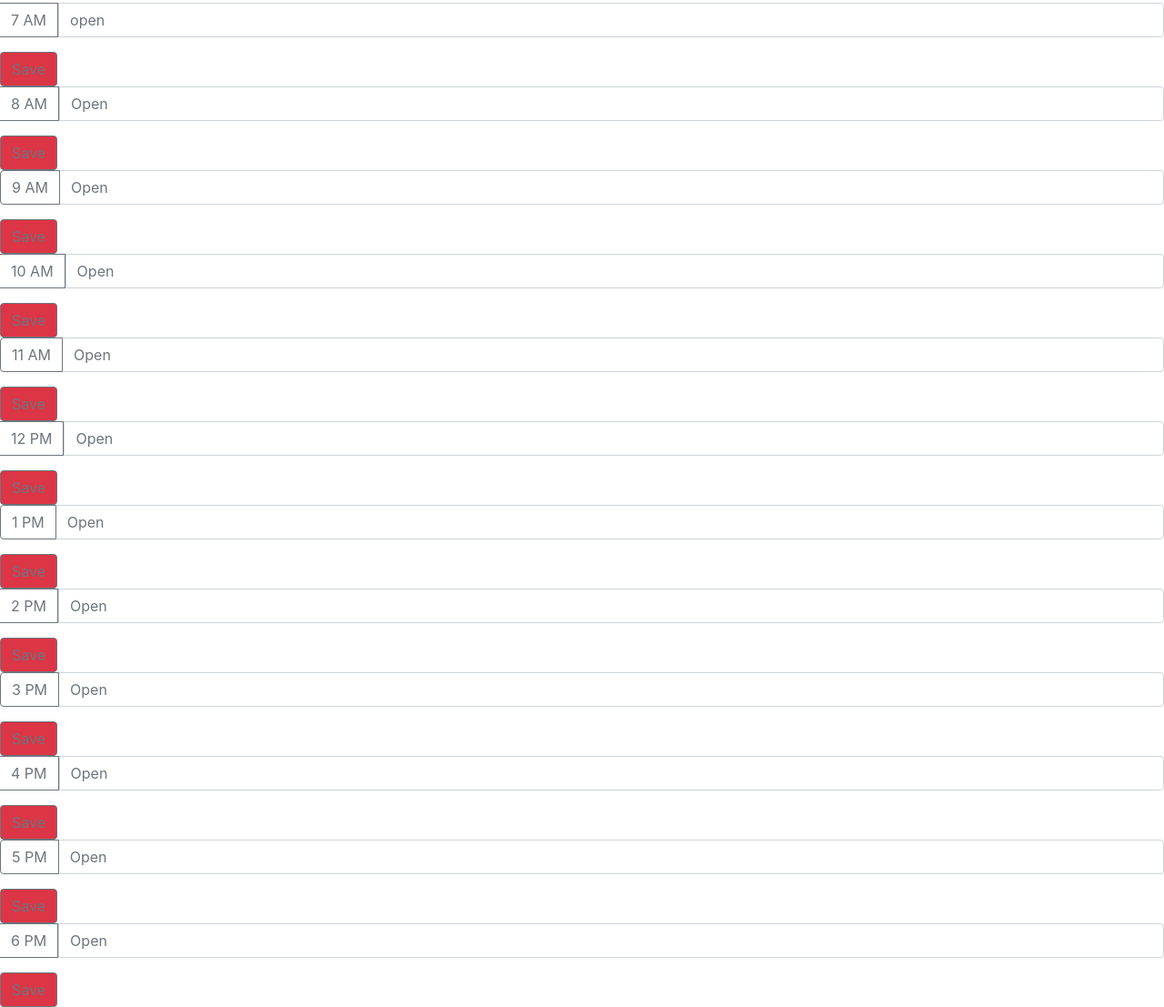
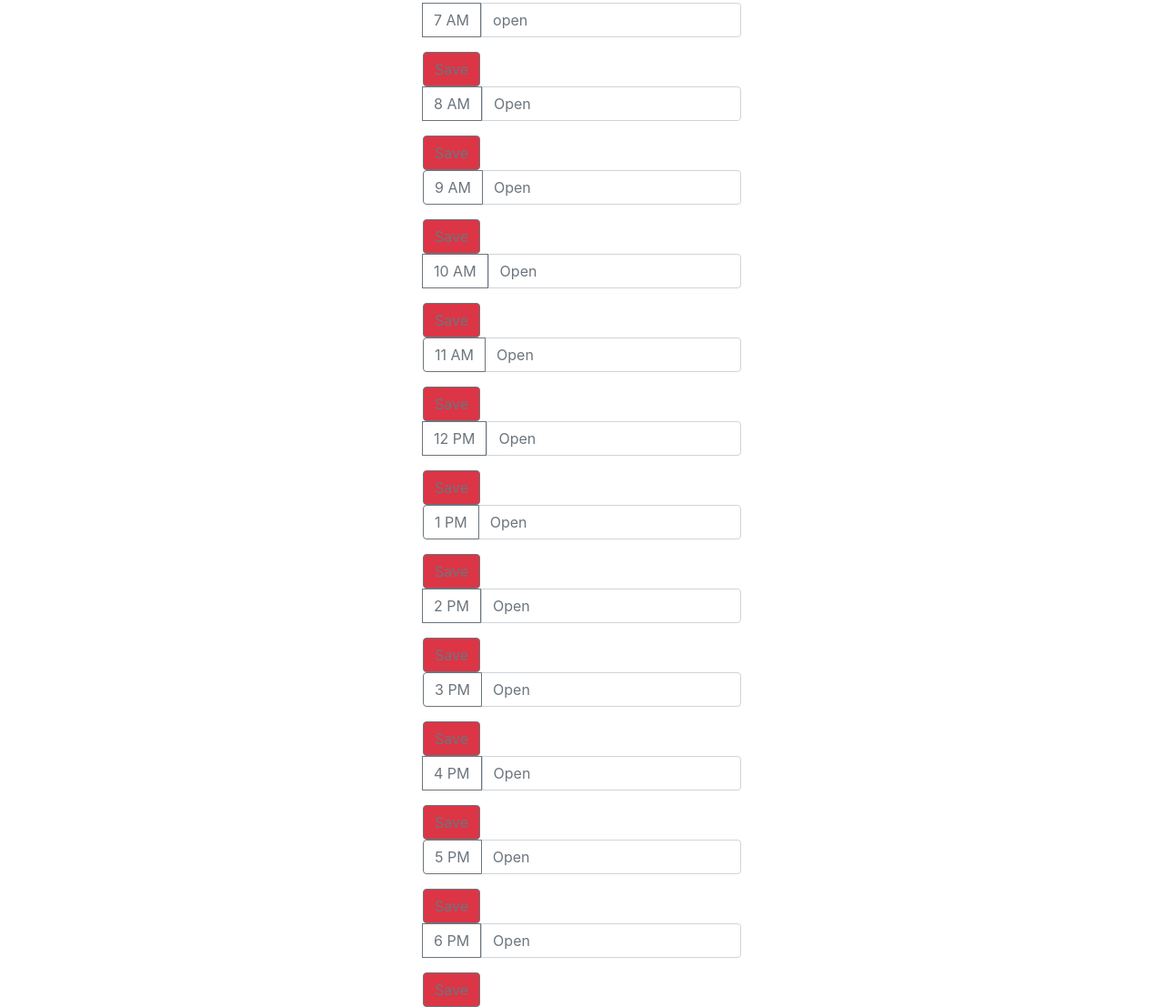
Before and after one commit to cjmendez26/dayPlanner, a plain HTML site: page hw5.html in a window 1280 px wide. Shown: the part 313-1420 px from the top of the page at 91% size. Drawn offline with nearby package versions, Linux system fonts and the light colour scheme.

Commit message:
fixing the code

```diff
--- a/hw5.html
+++ b/hw5.html
@@ -8,7 +8,8 @@
 
     <!--stylesheets-->
     <link rel="stylesheet" href="hw5.css">
-<link rel="stylesheet" href="https://stackpath.bootstrapcdn.com/bootstrap/4.3.1/css/bootstrap.min.css" integrity="sha384-ggOyR0iXCbMQv3Xipma34MD+dH/1fQ784/j6cY/iJTQUOhcWr7x9JvoRxT2MZw1T" crossorigin="anonymous">
+    <link rel="stylesheet" href="https://stackpath.bootstrapcdn.com/bootstrap/4.3.1/css/bootstrap.min.css"
+        integrity="sha384-ggOyR0iXCbMQv3Xipma34MD+dH/1fQ784/j6cY/iJTQUOhcWr7x9JvoRxT2MZw1T" crossorigin="anonymous">
     <script type="text/javascript" src="hw5.js"></script>
     <title>Calender</title>
 
@@ -17,154 +18,277 @@
 <body onLoad="renderTimer();">
     <!--main header-->
     <div class="jumbotron bg-info">
-        <h1 class="display-4"><center>Planner</center></h1>
-        <p class="lead"><center>Hourly Workday Planner</center></p>
+        <h1 class="display-4">
+            <center>Planner</center>
+        </h1>
+        <p class="lead">
+            <center>Hourly Workday Planner</center>
+        </p>
         <hr class="my-4">
         <!--the time/date should be displayed here-->
         <div id="clockDisplay" class="container"></div>
     </div>
     <!--the sots for inputting info and button for saving info -->
+    <div class="container">
+        <div class="row">
+          <div class="col-sm">
+        </div>
+        <div class="col-sm">
     <div class="input-group mb-3">
         <div class="input-group-append">
             <button class="btn btn-outline-secondary" type="button" id="button-addon1">7 AM
             </button>
         </div>
-            <input type="text" class="form-control" placeholder="open" aria-label="Recipient's username" aria-describedby="button-addon2">
+        <input type="text" class="form-control" placeholder="open" aria-label="Recipient's username"
+            aria-describedby="button-addon2">
     </div>
     <button class="btn bg-danger btn-outline-secondary" type="button" id="button-addon2">Save
     </button>
     </div>
+    <div class="col-sm">
+    </div>
+    </div>
     </div>
 
+
+    <div class="container">
+        <div class="row">
+          <div class="col-sm">
+        </div>
+        <div class="col-sm">
     <div class="input-group mb-3">
         <div class="input-group-append">
             <button class="btn btn-outline-secondary" type="button" id="button-addon1">8 AM
             </button>
         </div>
-            <input type="text" class="form-control" placeholder="Open" aria-label="Recipient's username" aria-describedby="button-addon2">
+        <input type="text" class="form-control" placeholder="Open" aria-label="Recipient's username"
+            aria-describedby="button-addon2">
     </div>
     <button class="btn bg-danger btn-outline-secondary" type="button" id="button-addon2">Save
     </button>
     </div>
+    <div class="col-sm">
+    </div>
+    </div>
     </div>
 
+
+    <div class="container">
+        <div class="row">
+          <div class="col-sm">
+        </div>
+        <div class="col-sm">
     <div class="input-group mb-3">
         <div class="input-group-prepend">
             <button class="btn btn-outline-secondary" type="button" id="button-addon1">9 AM
             </button>
         </div>
-            <input type="text" class="form-control" placeholder="Open" aria-label="Example text with button addon" aria-describedby="button-addon1">
+        <input type="text" class="form-control" placeholder="Open" aria-label="Example text with button addon"
+            aria-describedby="button-addon1">
     </div>
     <button class="btn bg-danger btn-outline-secondary" type="button" id="button-addon2">Save
     </button>
     </div>
+    <div class="col-sm">
+    </div>
+    </div>
     </div>
 
+
+     <div class="container">
+        <div class="row">
+          <div class="col-sm">
+        </div>
+        <div class="col-sm">
     <div class="input-group mb-3">
         <div class="input-group-append">
             <button class="btn btn-outline-secondary" type="button" id="button-addon1">10 AM
             </button>
         </div>
-            <input type="text" class="form-control" placeholder="Open" aria-label="Recipient's username" aria-describedby="button-addon2">
+        <input type="text" class="form-control" placeholder="Open" aria-label="Recipient's username"
+            aria-describedby="button-addon2">
     </div>
     <button class="btn bg-danger btn-outline-secondary" type="button" id="button-addon2">Save
     </button>
     </div>
+    <div class="col-sm">
+    </div>
+    </div>
     </div>
 
+
+    <div class="container">
+        <div class="row">
+          <div class="col-sm">
+        </div>
+        <div class="col-sm">
     <div class="input-group mb-3">
         <div class="input-group-prepend">
             <button class="btn btn-outline-secondary" type="button" id="button-addon1">11 AM
             </button>
         </div>
-            <input type="text" class="form-control" placeholder="Open" aria-label="Example text with button addon" aria-describedby="button-addon1">
+        <input type="text" class="form-control" placeholder="Open" aria-label="Example text with button addon"
+            aria-describedby="button-addon1">
     </div>
     <button class="btn bg-danger btn-outline-secondary" type="button" id="button-addon2">Save
     </button>
     </div>
+    <div class="col-sm">
+    </div>
+    </div>
     </div>
 
+
+    <div class="container">
+        <div class="row">
+          <div class="col-sm">
+        </div>
+        <div class="col-sm">
     <div class="input-group mb-3">
         <div class="input-group-append">
             <button class="btn btn-outline-secondary" type="button" id="button-addon1">12 PM
             </button>
         </div>
-            <input type="text" class="form-control" placeholder="Open" aria-label="Recipient's username" aria-describedby="button-addon2">
+        <input type="text" class="form-control" placeholder="Open" aria-label="Recipient's username"
+            aria-describedby="button-addon2">
     </div>
     <button class="btn bg-danger btn-outline-secondary" type="button" id="button-addon2">Save
     </button>
     </div>
+    <div class="col-sm">
+    </div>
+    </div>
     </div>
 
+
+    <div class="container">
+        <div class="row">
+          <div class="col-sm">
+        </div>
+        <div class="col-sm">
     <div class="input-group mb-3">
         <div class="input-group-prepend">
             <button class="btn btn-outline-secondary" type="button" id="button-addon1">1 PM
             </button>
         </div>
-            <input type="text" class="form-control" placeholder="Open" aria-label="Example text with button addon" aria-describedby="button-addon1">
+        <input type="text" class="form-control" placeholder="Open" aria-label="Example text with button addon"
+            aria-describedby="button-addon1">
     </div>
     <button class="btn bg-danger btn-outline-secondary" type="button" id="button-addon2">Save
     </button>
     </div>
+    <div class="col-sm">
+    </div>
+    </div>
     </div>
 
+
+    <div class="container">
+        <div class="row">
+          <div class="col-sm">
+        </div>
+        <div class="col-sm">
     <div class="input-group mb-3">
         <div class="input-group-append">
             <button class="btn btn-outline-secondary" type="button" id="button-addon1">2 PM
             </button>
         </div>
-            <input type="text" class="form-control" placeholder="Open" aria-label="Recipient's username" aria-describedby="button-addon2">
+        <input type="text" class="form-control" placeholder="Open" aria-label="Recipient's username"
+            aria-describedby="button-addon2">
     </div>
     <button class="btn bg-danger btn-outline-secondary" type="button" id="button-addon2">Save
     </button>
     </div>
+    <div class="col-sm">
+    </div>
+    </div>
     </div>
 
+
+    <div class="container">
+        <div class="row">
+          <div class="col-sm">
+        </div>
+        <div class="col-sm">
     <div class="input-group mb-3">
         <div class="input-group-prepend">
             <button class="btn btn-outline-secondary" type="button" id="button-addon1">3 PM
             </button>
         </div>
-            <input type="text" class="form-control" placeholder="Open" aria-label="Example text with button addon" aria-describedby="button-addon1">
+        <input type="text" class="form-control" placeholder="Open" aria-label="Example text with button addon"
+            aria-describedby="button-addon1">
     </div>
     <button class="btn bg-danger btn-outline-secondary" type="button" id="button-addon2">Save
     </button>
     </div>
+    <div class="col-sm">
+    </div>
+    </div>
     </div>
 
+
+    <div class="container">
+        <div class="row">
+          <div class="col-sm">
+        </div>
+        <div class="col-sm">
     <div class="input-group mb-3">
         <div class="input-group-append">
             <button class="btn btn-outline-secondary" type="button" id="button-addon1">4 PM
             </button>
         </div>
-            <input type="text" class="form-control" placeholder="Open" aria-label="Recipient's username" aria-describedby="button-addon2">
+        <input type="text" class="form-control" placeholder="Open" aria-label="Recipient's username"
+            aria-describedby="button-addon2">
     </div>
     <button class="btn bg-danger btn-outline-secondary" type="button" id="button-addon2">Save
     </button>
     </div>
+    <div class="col-sm">
+    </div>
+    </div>
     </div>
 
+
+    <div class="container">
+        <div class="row">
+          <div class="col-sm">
+        </div>
+        <div class="col-sm">
     <div class="input-group mb-3">
         <div class="input-group-prepend">
             <button class="btn btn-outline-secondary" type="button" id="button-addon1">5 PM
             </button>
         </div>
-            <input type="text" class="form-control" placeholder="Open" aria-label="Example text with button addon" aria-describedby="button-addon1">
+        <input type="text" class="form-control" placeholder="Open" aria-label="Example text with button addon"
+            aria-describedby="button-addon1">
     </div>
     <button class="btn bg-danger btn-outline-secondary" type="button" id="button-addon2">Save
     </button>
     </div>
+    <div class="col-sm">
+    </div>
+    </div>
     </div>
 
+
+    <div class="container">
+        <div class="row">
+          <div class="col-sm">
+        </div>
+        <div class="col-sm">
     <div class="input-group mb-3">
         <div class="input-group-append">
             <button class="btn btn-outline-secondary" type="button" id="button-addon1">6 PM
             </button>
         </div>
-            <input type="text" class="form-control" placeholder="Open" aria-label="Recipient's username" aria-describedby="button-addon2">
+        <input type="text" class="form-control" placeholder="Open" aria-label="Recipient's username"
+            aria-describedby="button-addon2">
     </div>
     <button class="btn bg-danger btn-outline-secondary" type="button" id="button-addon2">Save
     </button>
+    </div>
+    <div class="col-sm">
+    </div>
     </div>
     </div>
 
@@ -172,8 +296,15 @@
 
 
 
-    <script src="https://code.jquery.com/jquery-3.3.1.slim.min.js" integrity="sha384-q8i/X+965DzO0rT7abK41JStQIAqVgRVzpbzo5smXKp4YfRvH+8abtTE1Pi6jizo" crossorigin="anonymous"></script>
-    <script src="https://cdnjs.cloudflare.com/ajax/libs/popper.js/1.14.7/umd/popper.min.js" integrity="sha384-UO2eT0CpHqdSJQ6hJty5KVphtPhzWj9WO1clHTMGa3JDZwrnQq4sF86dIHNDz0W1" crossorigin="anonymous"></script>
-    <script src="https://stackpath.bootstrapcdn.com/bootstrap/4.3.1/js/bootstrap.min.js" integrity="sha384-JjSmVgyd0p3pXB1rRibZUAYoIIy6OrQ6VrjIEaFf/nJGzIxFDsf4x0xIM+B07jRM" crossorigin="anonymous"></script>
+    <script src="https://code.jquery.com/jquery-3.3.1.slim.min.js"
+        integrity="sha384-q8i/X+965DzO0rT7abK41JStQIAqVgRVzpbzo5smXKp4YfRvH+8abtTE1Pi6jizo"
+        crossorigin="anonymous"></script>
+    <script src="https://cdnjs.cloudflare.com/ajax/libs/popper.js/1.14.7/umd/popper.min.js"
+        integrity="sha384-UO2eT0CpHqdSJQ6hJty5KVphtPhzWj9WO1clHTMGa3JDZwrnQq4sF86dIHNDz0W1"
+        crossorigin="anonymous"></script>
+    <script src="https://stackpath.bootstrapcdn.com/bootstrap/4.3.1/js/bootstrap.min.js"
+        integrity="sha384-JjSmVgyd0p3pXB1rRibZUAYoIIy6OrQ6VrjIEaFf/nJGzIxFDsf4x0xIM+B07jRM"
+        crossorigin="anonymous"></script>
 </body>
+
 </html>
```
Lines whose indentation alone changed are shown as unchanged.
